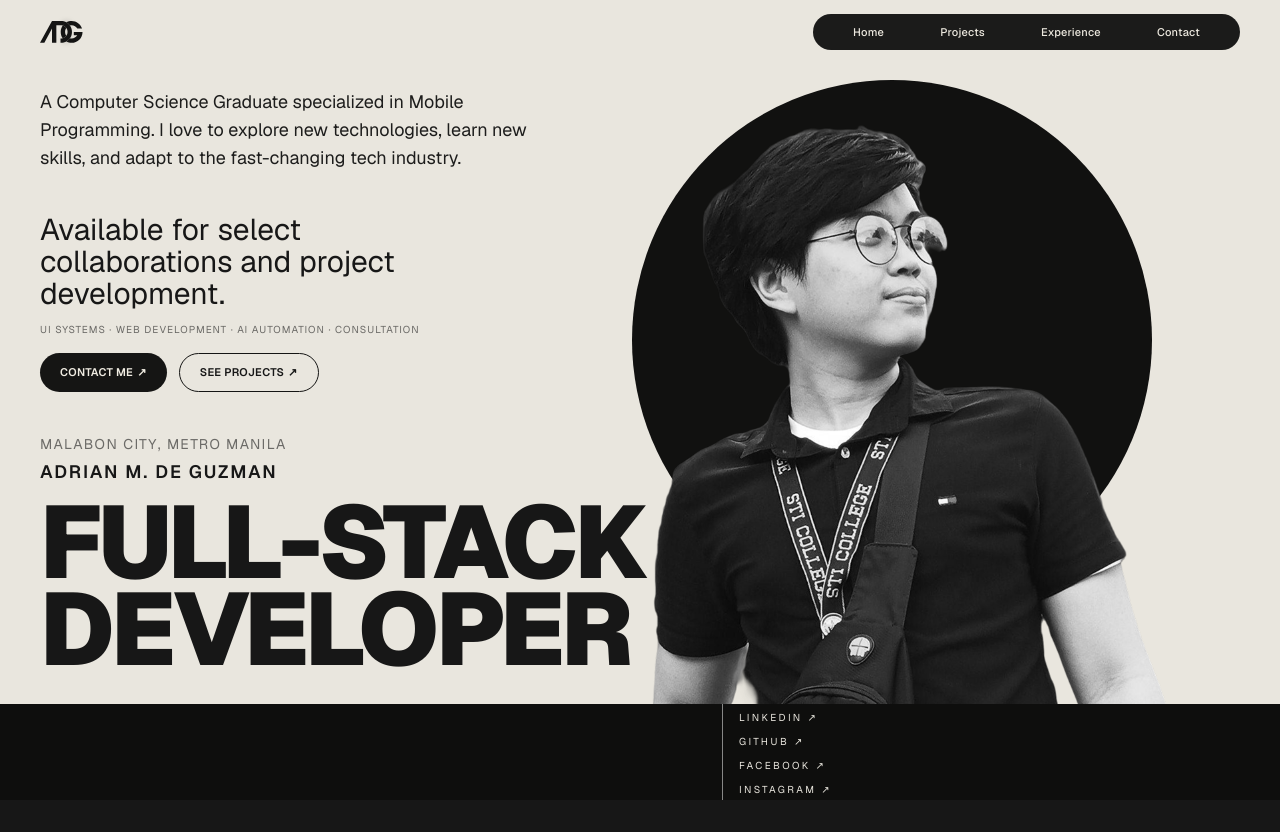
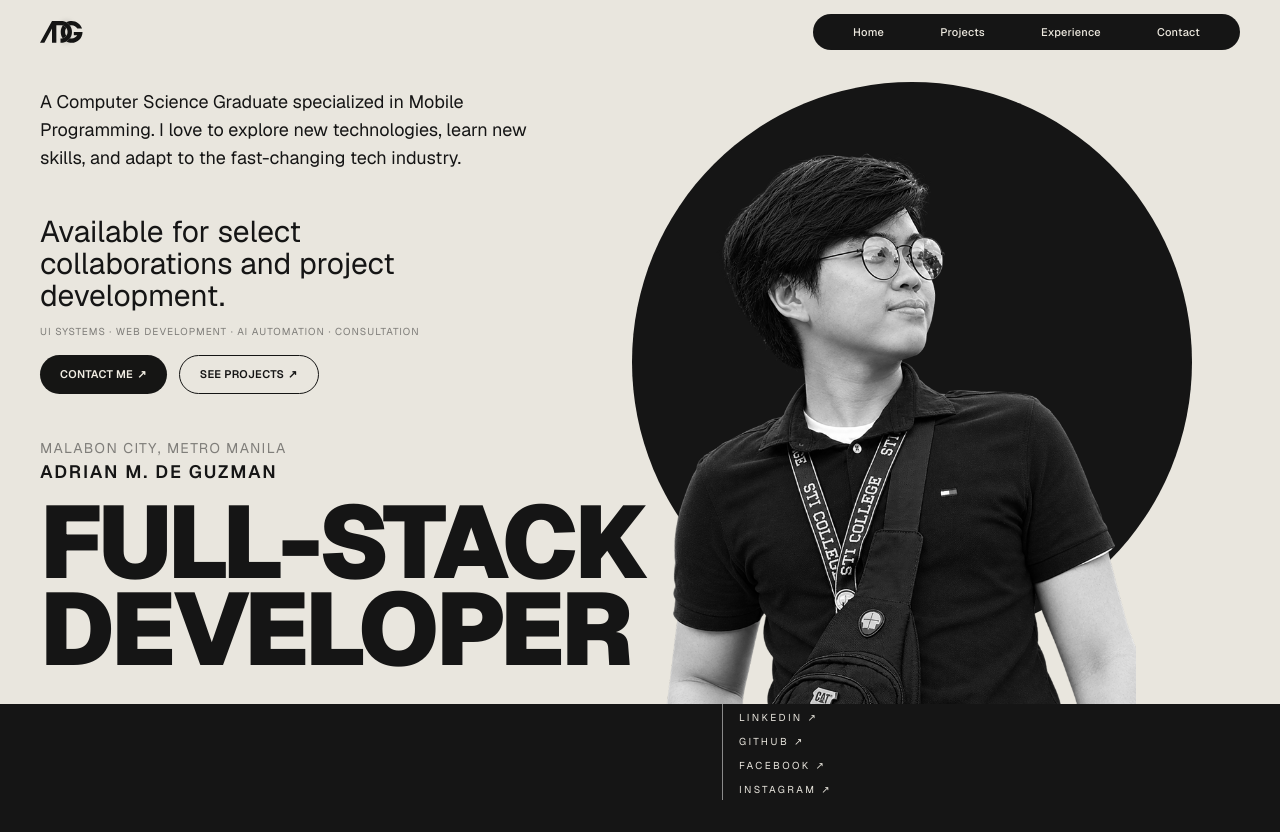
Before and after one commit to SenpaiAdri/portfolio-v3, a Next.js app: page / in a window 1280 px wide. Shown: the top 832 px of the page. Built offline with nearby package versions, Linux system fonts and the light colour scheme.

Commit message:
style: update foreground color and updated styling in navbar and hero section

```diff
--- a/app/globals.css
+++ b/app/globals.css
@@ -2,7 +2,7 @@
 
 :root {
   --background: #e9e6de;
-  --foreground: #171717;
+  --foreground: #151515;
   color-scheme: light;
 }
 
--- a/components/hero/bottom-links.tsx
+++ b/components/hero/bottom-links.tsx
@@ -2,7 +2,7 @@ import { socials } from "@/data/site";
 
 export function SocialBar() {
   return (
-    <div className="z-10 flex h-[12dvh] shrink-0 items-center justify-end bg-[#0e0e0d] text-[#e9e6de] pr-6 sm:pr-8 md:pr-[12vw] lg:pr-[35vw] py-4">
+    <div className="z-10 flex h-[12dvh] shrink-0 items-center justify-end bg-foreground text-[#e9e6de] pr-6 sm:pr-8 md:pr-[12vw] lg:pr-[35vw] py-4">
       <ul className="border-l border-white/50 pl-4">
         {socials.map((s) => (
           <li key={s}>
--- a/components/hero/hero-section.tsx
+++ b/components/hero/hero-section.tsx
@@ -8,11 +8,11 @@ export function HeroSection() {
       aria-labelledby="hero-title"
       className="relative mt-[-7dvh] flex min-h-dvh flex-col lg:mt-[-8dvh] lg:h-dvh lg:overflow-hidden"
     >
-      <div className="grid min-h-0 flex-1 grid-cols-1 overflow-clip px-5 pt-[calc(7dvh+1.25rem)] sm:px-8 md:px-10 md:pt-[calc(7dvh+1.5rem)] lg:min-h-0 lg:grid-cols-[1fr_0.9fr] lg:px-10 lg:pt-[calc(8dvh+1rem)]">
+      <div className="flex-1 grid min-h-0 lg:min-h-0 grid-cols-1 lg:grid-cols-[1fr_0.9fr] overflow-clip px-5 sm:px-8 md:px-10 pt-[calc(7dvh+1.25rem)] md:pt-[calc(7dvh+1.5rem)] lg:px-10 lg:pt-[calc(8dvh+1rem)] text-foreground">
         {/* Left column */}
         <div className="contents lg:col-start-1 lg:flex lg:min-h-0 lg:flex-col lg:justify-between lg:py-2">
           {/* Bio */}
-          <p className="hidden max-w-lg text-sm text-[#1d1d1c] lg:order-1 lg:block lg:text-lg">
+          <p className="hidden max-w-lg text-sm lg:order-1 lg:block lg:text-lg">
             A Computer Science Graduate specialized in Mobile Programming. I
             love to explore new technologies, learn new skills, and adapt to the
             fast-changing tech industry.
@@ -28,11 +28,11 @@ export function HeroSection() {
               <br />
               Developer
             </h1>
-            <div className="order-2 mt-2 flex flex-row items-center justify-between gap-4 md:mt-3 lg:order-1 lg:mb-1 lg:mt-0 lg:flex-col lg:items-start lg:gap-1">
+            <div className="order-2 mt-2 flex flex-row items-center justify-between gap-4 md:mt-3 lg:order-1 lg:mb-1 lg:mt-0 lg:flex-col lg:items-start lg:gap-0">
               <p className="order-1 text-xs lg:text-lg font-semibold uppercase tracking-widest lg:order-2">
                 Adrian M. De Guzman
               </p>
-              <p className="order-2 shrink-0 text-[10px] uppercase tracking-widest text-foreground/60 md:text-sm lg:order-1">
+              <p className="order-2 shrink-0 text-[10px] md:text-sm uppercase tracking-widest text-foreground/50 lg:order-1">
                 Malabon City, Metro Manila
               </p>
             </div>
@@ -43,7 +43,7 @@ export function HeroSection() {
             <p className="max-w-60 md:max-w-sm text-xl leading-6 md:leading-8 md:text-3xl lg:text-3xl">
               Available for select collaborations and project development.
             </p>
-            <p className="mt-2 text-[9px] uppercase tracking-widest text-foreground/60 md:mt-3 md:text-[10px]">
+            <p className="mt-2 text-[9px] md:text-[10px] uppercase tracking-widest text-foreground/50 md:mt-3">
               UI Systems · Web Development · AI Automation · Consultation
             </p>
             <div className="mt-3 flex flex-wrap gap-3 md:mt-4">
@@ -59,10 +59,10 @@ export function HeroSection() {
 
         {/* Portrait */}
         <div className="relative order-3 mt-6 flex items-end justify-center md:mt-8 lg:col-start-2 lg:mt-0 lg:min-h-0 lg:justify-start">
-          <div className="relative lg:absolute lg:-left-25 aspect-square w-[94vw] md:w-[80vw] lg:h-full lg:max-h-full lg:w-full">
+          <div className="relative lg:absolute lg:-left-25 aspect-square w-[94vw] md:w-[80vw] lg:h-[90%] lg:max-h-full lg:w-full">
             <div
               aria-hidden
-              className="absolute lg:top-0 lg:left-15 lg:h-[65vh] inset-0 aspect-square rounded-full bg-[#111110]"
+              className="absolute lg:-top-15 lg:left-15 lg:h-[70vh] inset-0 aspect-square rounded-full bg-foreground"
             />
             <Image
               src="/hero.png"
@@ -70,7 +70,7 @@ export function HeroSection() {
               fill
               priority
               sizes="(max-width: 768px) 94vw, (max-width: 1024px) 80vw, 560px"
-              className="scale-110 object-contain object-center"
+              className=" object-contain object-bottom"
             />
           </div>
         </div>
--- a/components/navbar.tsx
+++ b/components/navbar.tsx
@@ -20,7 +20,7 @@ export function NavBar() {
       </a>
       <nav
         aria-label="Primary"
-        className="hidden bg-[#1b1b1a] text-[#ede9df] rounded-full pl-5 pr-5 sm:pl-10 sm:pr-10 py-2.5 items-center gap-5 sm:gap-14 lg:flex"
+        className="hidden bg-foreground text-[#ede9df] rounded-full pl-5 pr-5 sm:pl-10 sm:pr-10 py-2.5 items-center gap-5 sm:gap-14 lg:flex"
       >
         {navLinks.map((link) => (
           <a
```
Also changed, not shown: public/hero.png.
